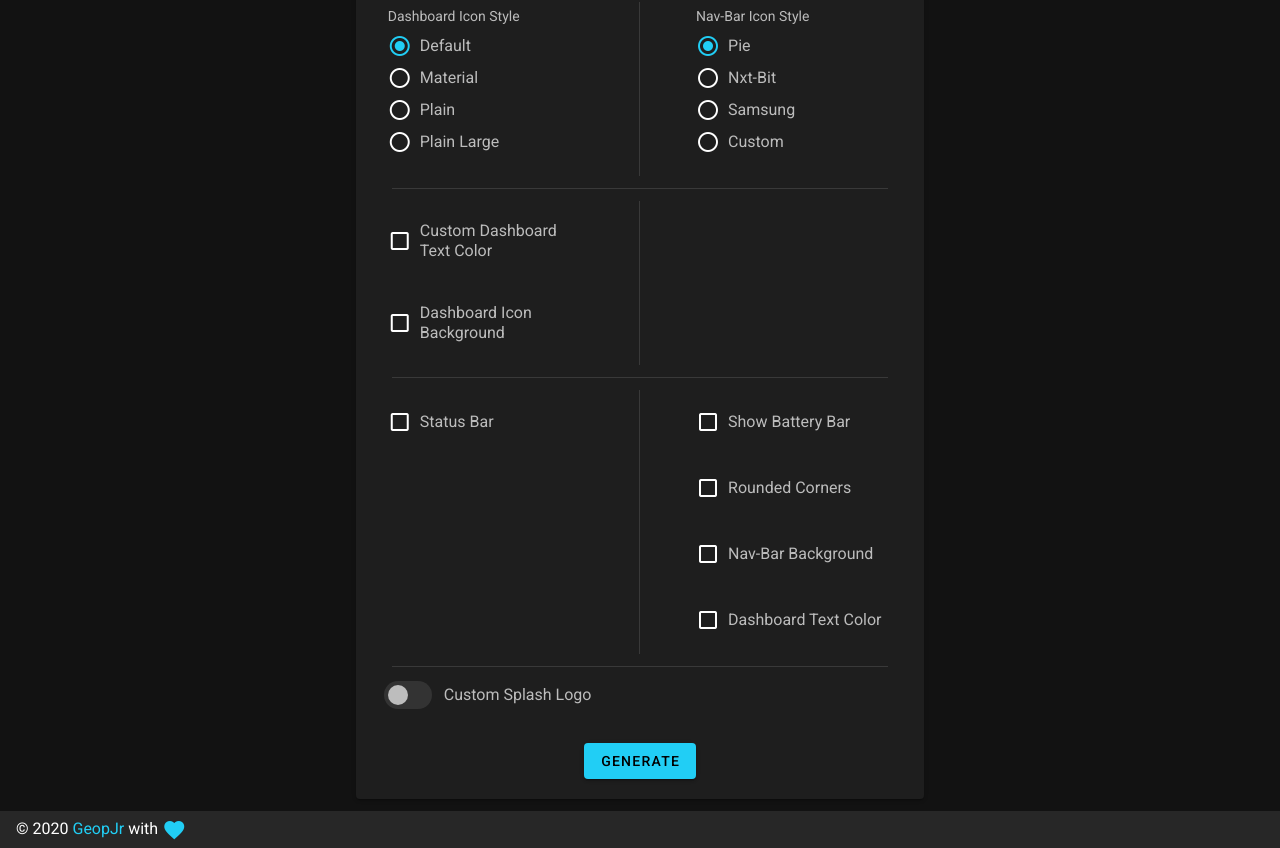
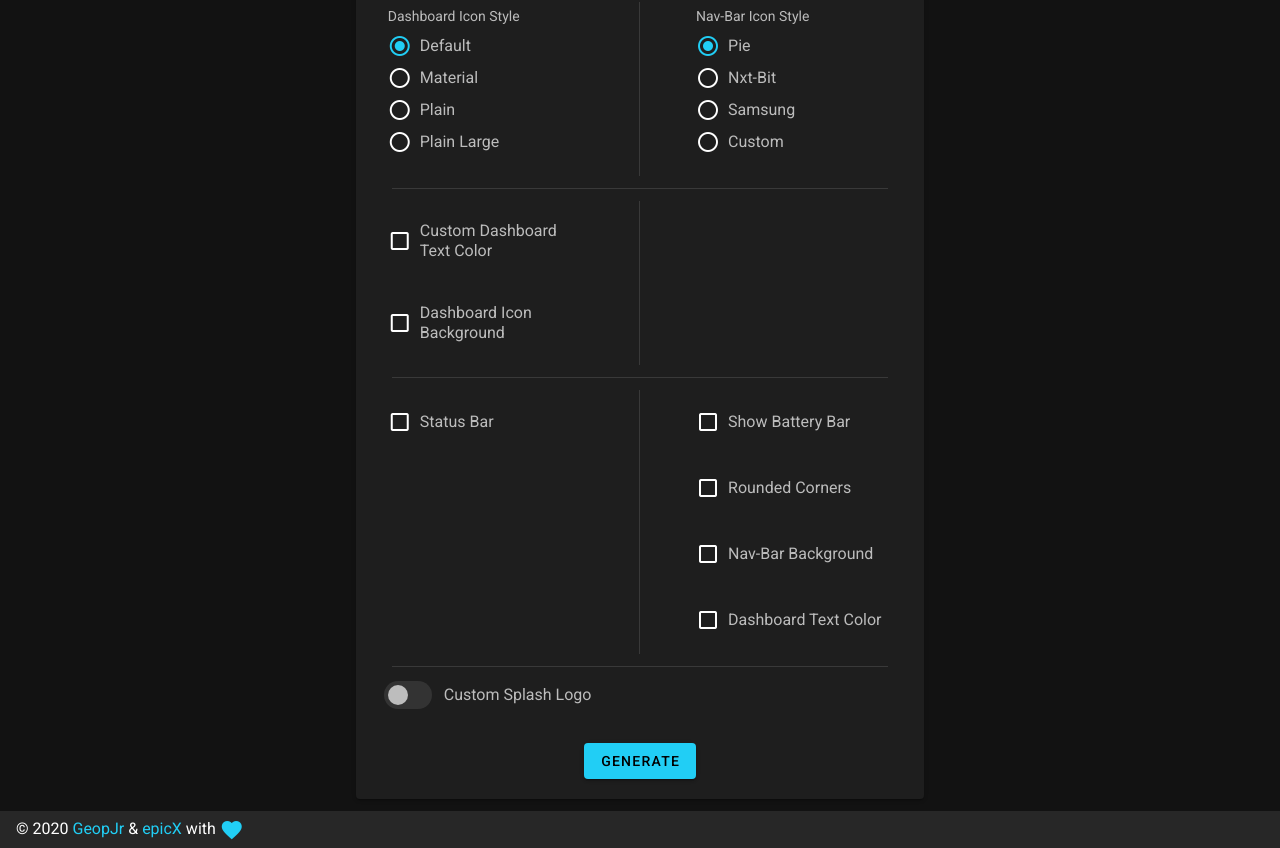
Before and after one commit to SHRP/shrp-theme-builder-web, a Nuxt app: page / in a window 1280 px wide. Shown: the part 643-1491 px from the top of the page. Built offline with nearby package versions, Linux system fonts and the light colour scheme.

Commit message:
feat: add footer creators dynamically

```diff
--- a/layouts/default.vue
+++ b/layouts/default.vue
@@ -15,7 +15,7 @@
       </v-container>
     </v-main>
     <v-footer absolute app>
-      <span>&copy; {{ new Date().getFullYear() }} <a :href="me" style="text-decoration: none;" color="#21CEF5">GeopJr</a> with <v-icon color="#21CEF5" medium>mdi-heart</v-icon></span>
+      <span>&copy; {{ new Date().getFullYear() }} <span v-for="(person, index) in people" :key="person.name"><a :href="person.link" style="text-decoration: none;" color="#21CEF5">{{ person.name }}</a><span v-if="index+1 < people.length">{{ index === people.length - 2 ? " & " : ", " }}</span></span> with <v-icon color="#21CEF5" medium>mdi-heart</v-icon></span>
     </v-footer>
   </v-app>
 </template>
@@ -25,7 +25,16 @@ export default {
   data () {
     return {
       title: 'SHRP Theme Builder',
-      me: 'https://geopjr.xyz/',
+      people: [
+        {
+          name: 'GeopJr',
+          link: 'https://geopjr.xyz/'
+        },
+        {
+          name: 'epicX',
+          link: 'https://epicx67.github.io/'
+        }
+      ],
       buttons: [
         {
           title: 'SHRP',
```
